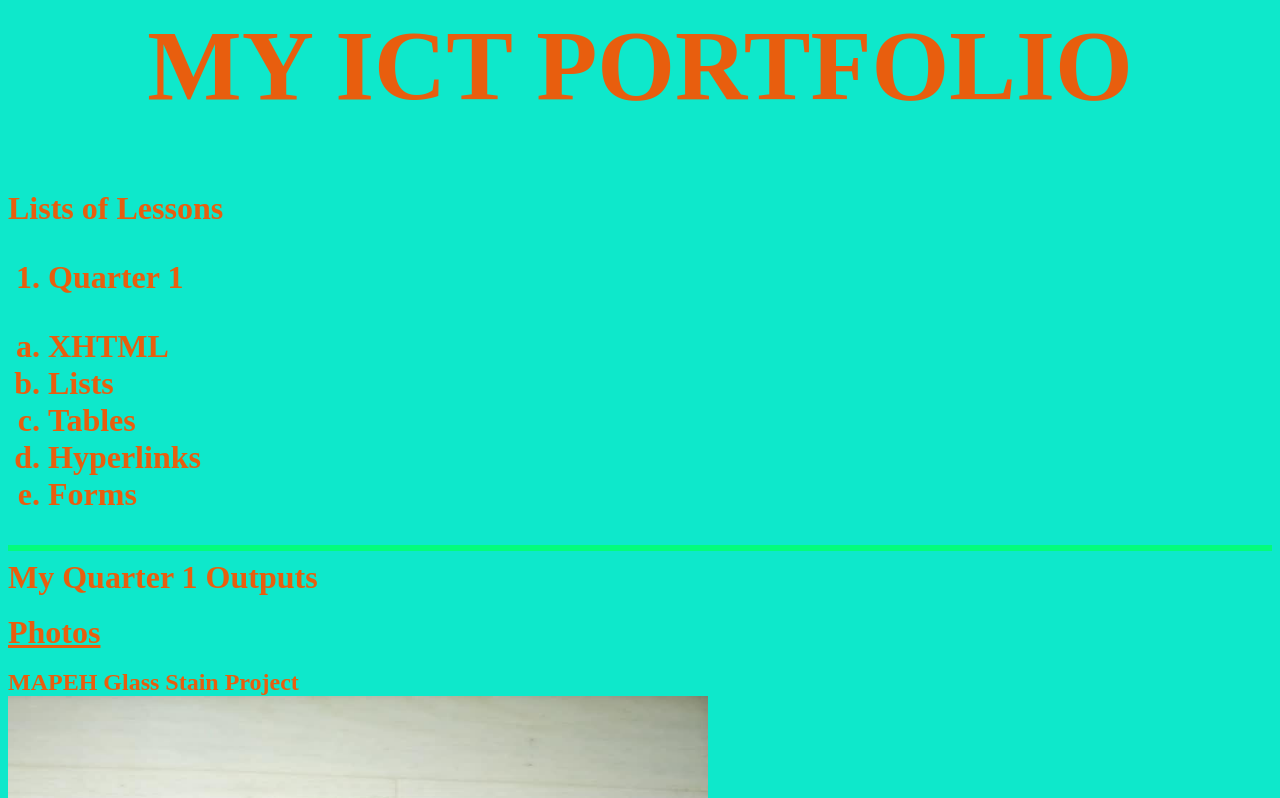
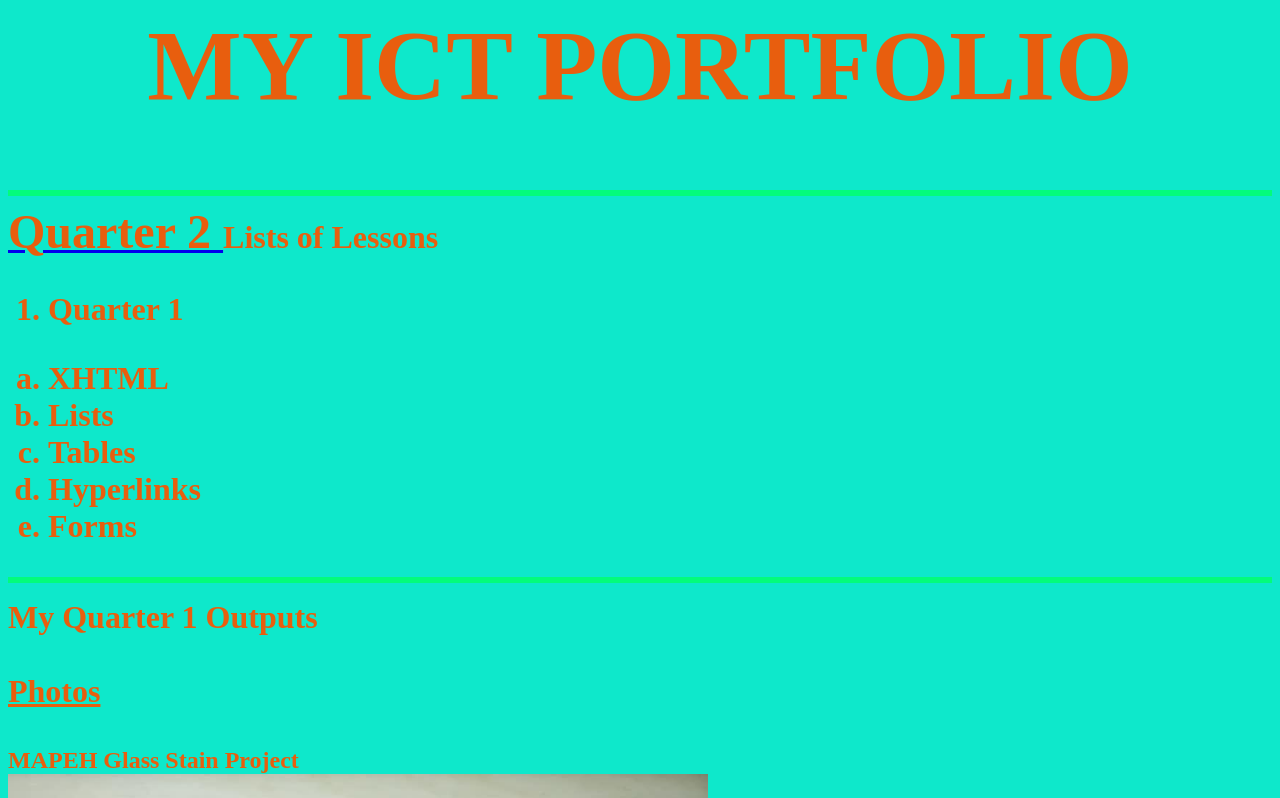
Before and after one commit to ReinyRein/ICT-Project, a plain HTML site: page index.html in a window 1280 px wide. Shown: the top 798 px of the page. Drawn offline with Linux system fonts and the light colour scheme.

Commit message:
Update index.html

```diff
--- a/index.html
+++ b/index.html
@@ -2,6 +2,9 @@
 <head><title>My Quarter 1 E-Portfolio </title> </head>
 <body bgcolor="#0ee8cb" >
 <h1 align="center" style="font-size:100; color:#e85e0e;"> MY ICT PORTFOLIO </h1>
+
+<hr color="#03fc7b" size="6px" noshade="noshade"/><font size="6" color="#e85e0e">
+<a target="_blank" href="MyICT_E-Portfolio2"><strong><font size="7" color="#e85e0e">Quarter 2 </font></strong></a>
 <font color="#e85e0e" size="6"><strong>Lists of Lessons
 <ol type="1">
 <li> Quarter 1 </li></ol><ol type="a">
```
